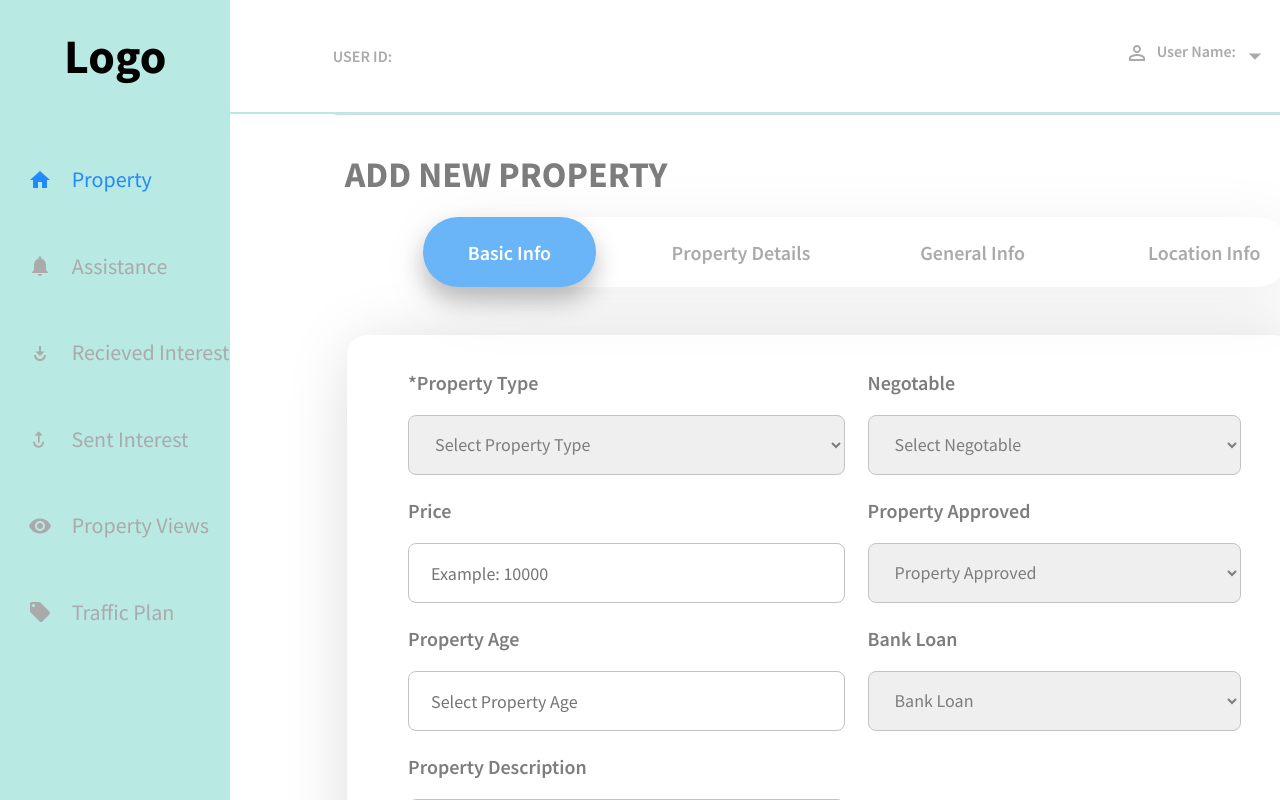
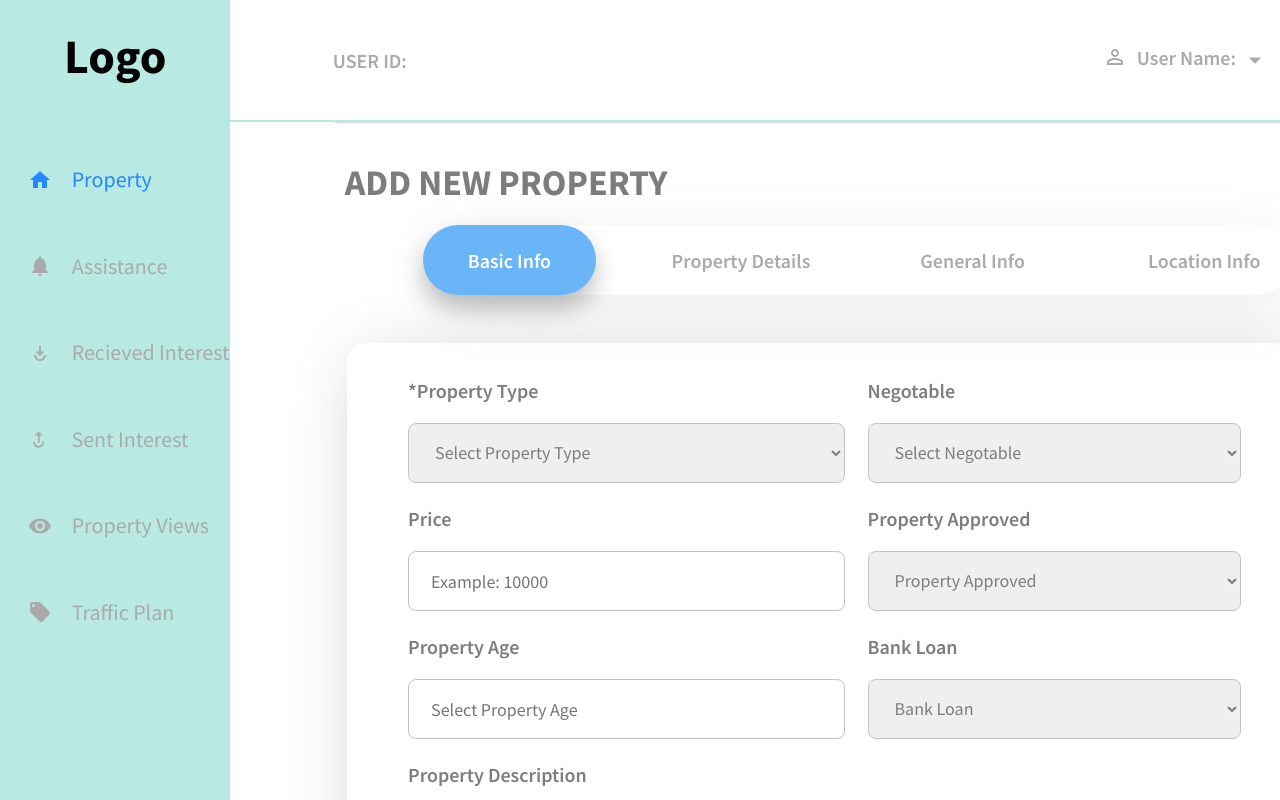
Before and after one commit to neeleshksingh/Real-Estate-Catalog, a React (Create React App) app in the folder frontend/: page /form in a window 1280 px wide. Shown: the top 800 px of the page. Built offline with nearby package versions, Linux system fonts and the light colour scheme.

Commit message:
font size fixed for nav bar

```diff
--- a/frontend/src/components/style/navbar.css
+++ b/frontend/src/components/style/navbar.css
@@ -8,11 +8,12 @@
     display: flex;
     justify-content: space-between;
     align-items: center;
-    height: 7em;
+    height: 6em;
     justify-items: center;
     font-weight: 600;
     color:#AAAAAA;
     box-shadow: 2px 2px 2px#808fa0;
+    font-size: 20px;
 }
 .username{
     display: flex;
@@ -22,6 +23,7 @@
 .user-name{
     display: flex;
     gap: 4px;
+
 }
 .hr{
     width: 100%;
```
